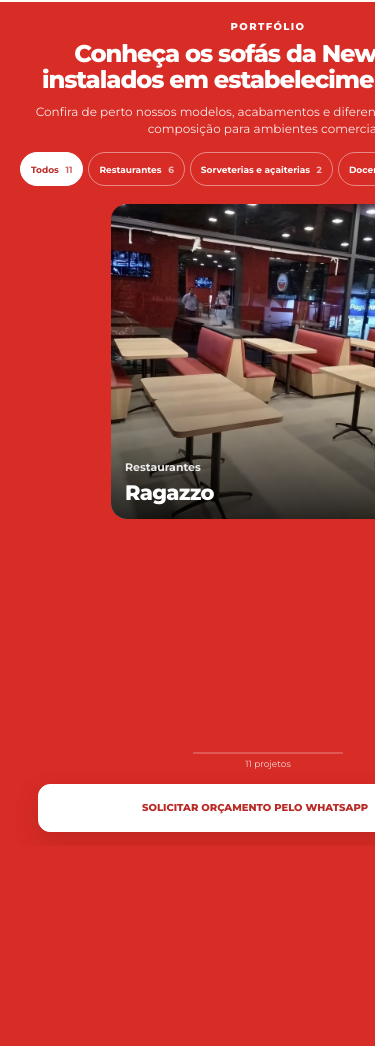
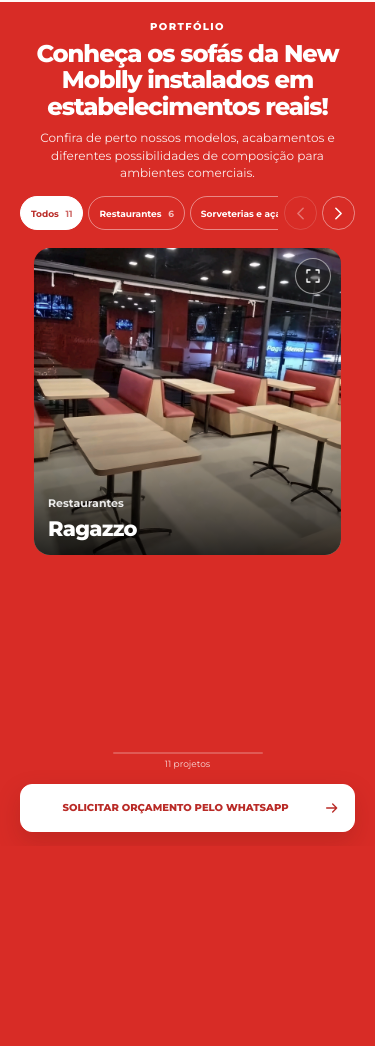
Before and after one commit to thetx16/new-moblly-configurador, a plain HTML site: page lp-imersiva/index.html in a window 390 px wide. Shown: the part 2387-3433 px from the top of the page. Drawn offline with nearby package versions, Linux system fonts and the light colour scheme.

Commit message:
V34: corrige largura da coluna e centraliza CTA do portfólio no mobile

```diff
--- a/lp-imersiva/index.html
+++ b/lp-imersiva/index.html
@@ -565,6 +565,21 @@ html.nm-photo-lock{overflow:hidden;overscroll-behavior:none}
 /* V33 — chamada final com CTA único */
 .lp-final .lp-final-form{border-top:0;padding-top:0;margin-top:24px}
 .lp-final .lp-final-form .lp-cta{margin-top:0}
+
+/* V34 — portfólio mobile: coluna limitada à viewport e CTA dentro das margens */
+@media(max-width:768px){
+ .lp-portfolio.lp-pin-ready .lp-portfolio-pin{width:100%;max-width:100%;min-width:0}
+ .lp-portfolio.lp-pin-ready .lp-portfolio-pin>.lp-wrap{grid-template-columns:minmax(0,1fr);width:100%;max-width:100%;min-width:0}
+ .lp-portfolio.lp-pin-ready .lp-arc-stage{min-width:0;max-width:100%}
+ .lp-portfolio.lp-pin-ready .lp-gallery-toolbar{min-width:0;max-width:calc(100% - 40px)}
+ .lp-portfolio.lp-pin-ready .lp-filters{flex:1 1 0;min-width:0;max-width:100%;overflow-x:auto}
+ .lp-portfolio.lp-pin-ready .lp-gallery-nav{flex:0 0 auto}
+ .lp-portfolio .lp-center{min-width:0;max-width:100%;justify-content:center}
+ .lp-portfolio.lp-pin-ready .lp-center{width:calc(100% - 40px);max-width:460px;margin-inline:auto;justify-self:center}
+ .lp-portfolio .lp-portfolio-cta{width:100%;max-width:460px;min-width:0;flex:0 1 100%;margin-inline:auto;padding:12px 14px;gap:8px;white-space:normal;line-height:1.35;text-align:center}
+ .lp-portfolio .lp-portfolio-cta>span{flex:1 1 auto;min-width:0;white-space:normal;overflow-wrap:break-word}
+ .lp-portfolio .lp-portfolio-cta>svg{flex:0 0 16px;width:16px;height:16px}
+}
 </style>
 <script defer src="https://cdn.jsdelivr.net/npm/gsap@3.15.0/dist/gsap.min.js"></script>
 <script defer src="https://cdn.jsdelivr.net/npm/gsap@3.15.0/dist/ScrollTrigger.min.js"></script>
```
